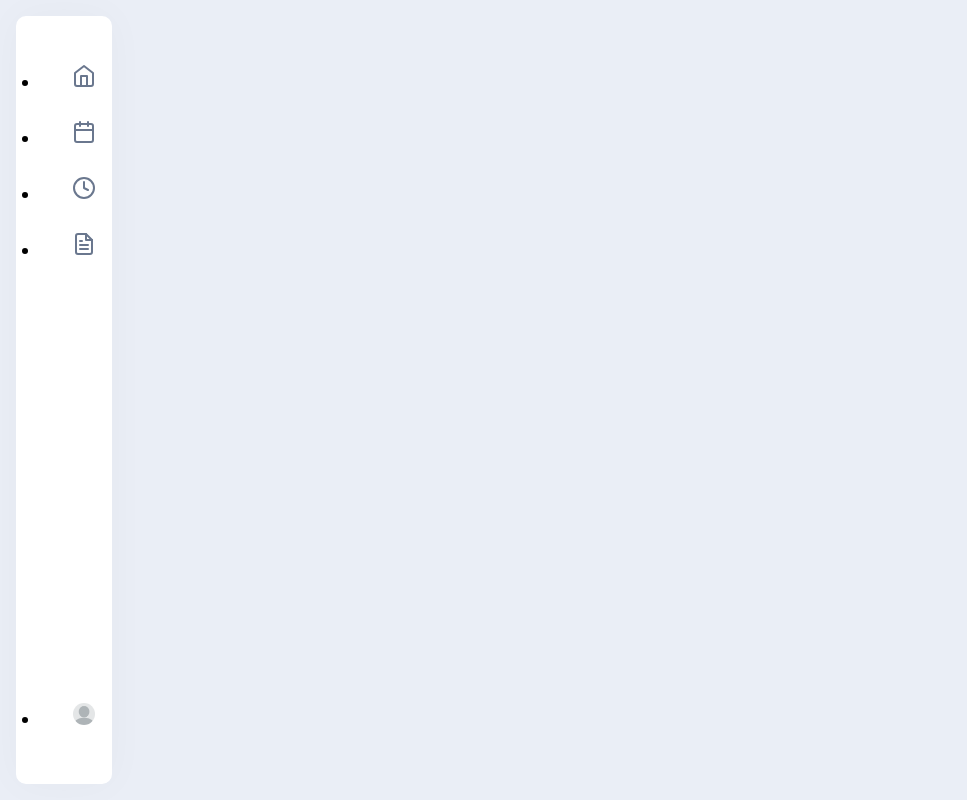
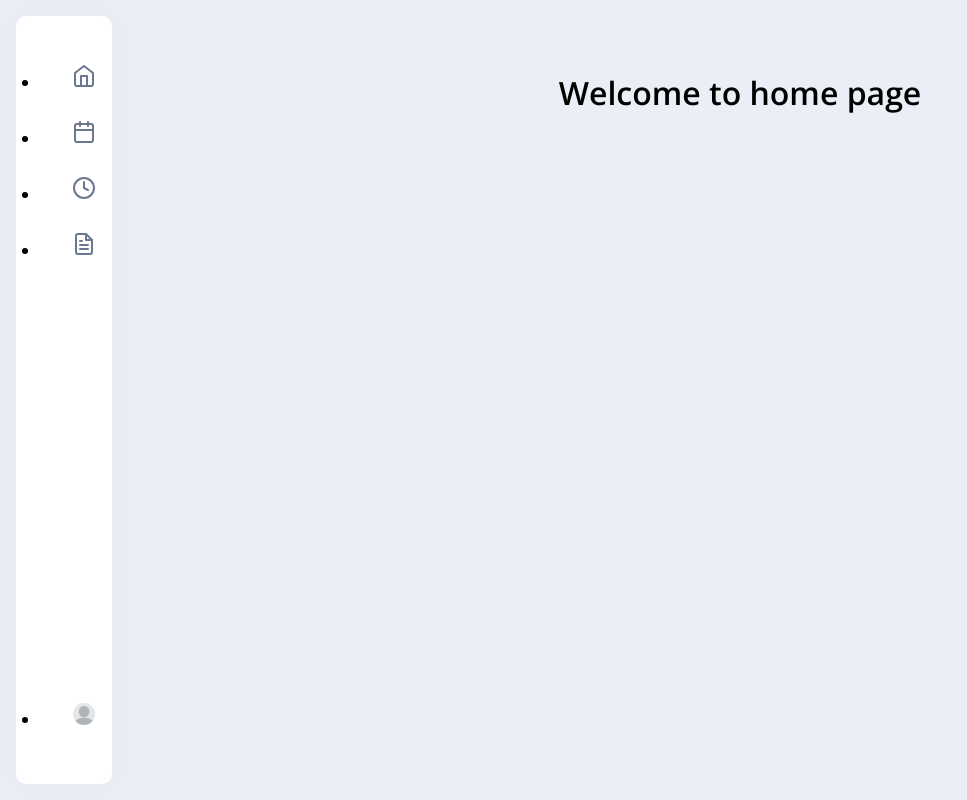
Before and after one commit to kazaction/Group_3_Here_I_Am, a React (Create React App) app in the folder here_i_am/: page /home in a window 1280 px wide. Shown: the whole page, without its empty margins (0-967 px from the left). Built offline with nearby package versions, Linux system fonts and the light colour scheme.

Commit message:
Made some minor changes on login page redirecting

```diff
--- a/here_i_am/src/App.js
+++ b/here_i_am/src/App.js
@@ -6,6 +6,7 @@ import Schedule from './components/schedule';
 import Profile from './components/profile';
 import Login from './components/login';
 import Register from './components/register';
+import Home from './components/home';
 
 // Render Navbar only on non-login routes
 function NavbarWrapper() {
@@ -28,6 +29,7 @@ function MainRoutes() {
         <Route path="/register" element={<Register />} />
         <Route path="/schedule" element={<Schedule />} />
         <Route path="/profile" element={<Profile />} />
+        <Route path="/home" element={<Home />} />
         {/* Add more routes like: */}
         {/* <Route path="/history" element={<History />} /> */}
         {/* <Route path="/cv" element={<CVGeneration />} /> */}
--- a/here_i_am/src/components/home.jsx
+++ b/here_i_am/src/components/home.jsx
@@ -0,0 +1,9 @@
+import React, { useState } from 'react';
+import { Link, useNavigate } from 'react-router-dom';
+const Home = () => {
+    return(
+        <h1>Welcome to home page</h1>
+    );
+};
+
+  export default Home;
--- a/here_i_am/src/components/login.jsx
+++ b/here_i_am/src/components/login.jsx
@@ -42,7 +42,7 @@ function Login() {
           localStorage.setItem('user', JSON.stringify({ user_id: body.user_id, username: body.username, email: body.email }));
           localStorage.setItem('auth', 'true');
         }
-        navigate('/profile');
+        navigate('/home');
       })
       .catch((err) => {
         console.error('Login error', err);
--- a/here_i_am/src/components/navbar.jsx
+++ b/here_i_am/src/components/navbar.jsx
@@ -13,7 +13,7 @@ const Navbar = () => {
     <nav className="navbar">
       <ul className="navbar__menu top-menu">
         <li className="navbar__item">
-          <Link to="/" className="navbar__link">
+          <Link to="/home" className="navbar__link">
             <i data-feather="home"></i>
             <span>Here I Am</span>
           </Link>
```
Also changed, not shown: 1 other file (tests, documents, lock files or other folders).
